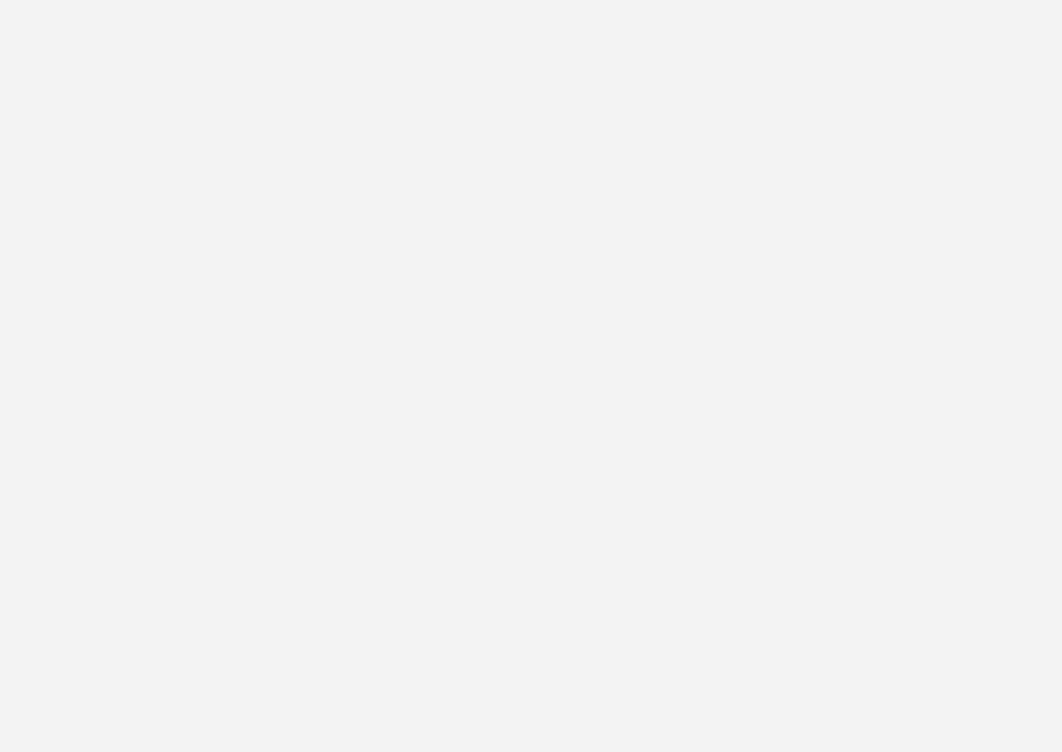
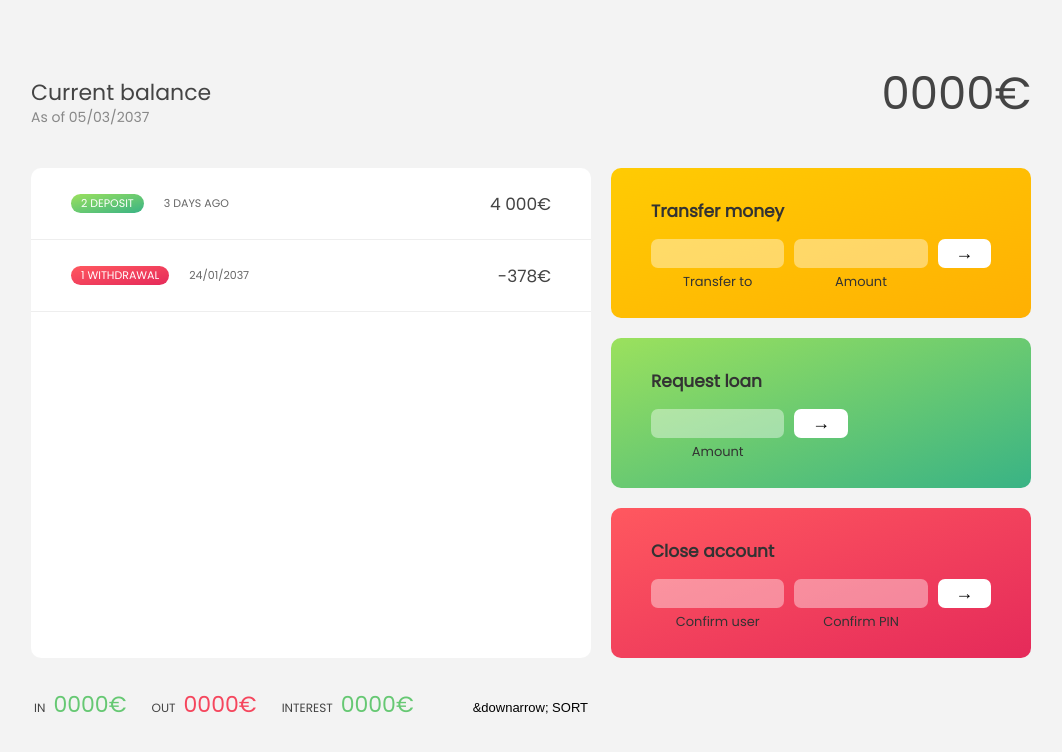
Before and after one commit to mikikralj5/DRS_Crypto_exchange, a React (Create React App) app in the folder frontend/: page /mainPage in a window 1280 px wide. Before the commit this address had no page. Shown: the top 752 px of the page, without its empty margins (109-1171 px from the left). Built offline with nearby package versions, Linux system fonts and the light colour scheme.

Commit message:
frontend design closely done

```diff
--- a/frontend/src/App.js
+++ b/frontend/src/App.js
@@ -1,6 +1,7 @@
 import LandingPage from "./Components/LandingPage";
 import RegistrationForm from "./Components/RegistrationForm";
 import LoginPage from "./Components/LoginPage";
+import MainPage from "./Components/MainPage";
 import { BrowserRouter as Router, Route, Routes } from "react-router-dom";
 
 function App() {
@@ -9,7 +10,7 @@ function App() {
       <div>
         <Routes>
           <Route path="/" element={<LandingPage />} />
-          <Route path="/login" element={<LoginPage />} />
+          <Route path="/mainPage" element={<MainPage />} />
           <Route path="/register" element={<RegistrationForm />} />
         </Routes>
       </div>
--- /dev/null
+++ b/frontend/src/Components/LandingNav.js
@@ -0,0 +1,53 @@
+import React, { useState } from "react";
+
+const LandingNav = () => {
+  const [email, setEmail] = useState("");
+  const [password, setPassword] = useState("");
+
+  const logInUser = async () => {
+    console.log(email, password);
+    const resp = await fetch("http://127.0.0.1:5000/login", {
+      method: "POST",
+      headers: {
+        "Content-Type": "application/json",
+      },
+      body: JSON.stringify({ email, password }),
+    });
+
+    const data = await resp.json();
+    if (data.status === 200) {
+      // window.location.href = "/";
+    }
+  };
+  return (
+    <nav>
+      <p className="welcome">Log in to get started</p>
+      <form className="login">
+        <input
+          type="text"
+          placeholder="email"
+          className="login__input login__input--user"
+          value={email}
+          onChange={(e) => setEmail(e.target.value)}
+        />
+
+        <input
+          type="text"
+          placeholder="password"
+          className="login__input login__input--pin"
+          value={password}
+          onChange={(e) => setPassword(e.target.value)}
+        />
+        <button
+          type="button"
+          className="login__btn"
+          onClick={() => logInUser()}
+        >
+          &rarr;
+        </button>
+      </form>
+    </nav>
+  );
+};
+
+export default LandingNav;
--- a/frontend/src/Components/LandingPage.js
+++ b/frontend/src/Components/LandingPage.js
@@ -1,40 +1,16 @@
 import React, { useState, useEffect } from "react";
+import LandingNav from "./LandingNav";
 import logo from "../logo.png";
-
+import coin from "../coin.png";
 const LandingPage = () => {
-  const [user, setUser] = useState();
-
   return (
-    // <div>
-    //   <h1>Welcome</h1>
-    //   <br />
-    //   <p>You are not logged in</p>
-    //   <a href="/login">
-    //     <button>Login</button>
-    //   </a>
-    //   <a href="/register">
-    //     <button>Register</button>
-    //   </a>
-    // </div>
-    <nav>
-      <p className="welcome">Log in to get started</p>
-      <img src={logo} alt="Logo" className="logo" />
-      <form className="login">
-        <input
-          type="text"
-          placeholder="user"
-          className="login__input login__input--user"
-        />
-
-        <input
-          type="text"
-          placeholder="PIN"
-          maxLength="4"
-          className="login__input login__input--pin"
-        />
-        <button className="login__btn">&rarr;</button>
-      </form>
-    </nav>
+    <div>
+      <LandingNav />
+      <div style={{ "text-align": "center", "margin-top": "20rem" }}>
+        <img src={coin} alt="Logo" className="logo" />
+        <p className="welcome">Welcome to the crypto bros</p>
+      </div>
+    </div>
   );
 };
 
--- a/frontend/src/Components/LoginPage.js
+++ b/frontend/src/Components/LoginPage.js
@@ -1,50 +1,70 @@
 import React, { useState } from "react";
+import logo from "../logo.png";
 
 const LoginPage = () => {
-  const [email, setEmail] = useState("");
-  const [password, setPassword] = useState("");
+  // const [email, setEmail] = useState("");
+  // const [password, setPassword] = useState("");
 
-  const logInUser = async () => {
-    console.log(email, password);
-    const resp = await fetch("http://127.0.0.1:5000/login", {
-      method: "POST",
-      headers: {
-        "Content-Type": "application/json",
-      },
-      body: JSON.stringify({ email, password }),
-    });
+  // const logInUser = async () => {
+  //   console.log(email, password);
+  //   const resp = await fetch("http://127.0.0.1:5000/login", {
+  //     method: "POST",
+  //     headers: {
+  //       "Content-Type": "application/json",
+  //     },
+  //     body: JSON.stringify({ email, password }),
+  //   });
 
-    const data = await resp.json();
-    if (data.status === 200) {
-      window.location.href = "/";
-    }
-  };
+  //   const data = await resp.json();
+  //   if (data.status === 200) {
+  //     window.location.href = "/";
+  //   }
+  // };
 
   return (
-    <div>
-      <h1>login page</h1>
-      <form>
-        <div>
-          <label>Email</label>
+    // <div>
+    //   <h1>login page</h1>
+    //   <form>
+    //     <div>
+    //       <label>Email</label>
+    //       <input
+    //         type="text"
+    //         value={email}
+    //         onChange={(e) => setEmail(e.target.value)}
+    //       />
+    //     </div>
+    //     <div>
+    //       <label>Password</label>
+    //       <input
+    //         type="password"
+    //         value={password}
+    //         onChange={(e) => setPassword(e.target.value)}
+    //       />
+    //     </div>
+    //     <button type="button" onClick={() => logInUser()}>
+    //       Submit
+    //     </button>
+    //   </form>
+    // </div>
+
+    <nav>
+      <p className="welcome">Log in to get started</p>
+      <form className="login">
         <input
           type="text"
-            value={email}
-            onChange={(e) => setEmail(e.target.value)}
+          placeholder="user"
+          className="login__input login__input--user"
         />
-        </div>
-        <div>
-          <label>Password</label>
+
         <input
           type="password"
-            value={password}
-            onChange={(e) => setPassword(e.target.value)}
+          placeholder="PIN"
+          maxLength="4"
+          className="login__input login__input--pin"
         />
-        </div>
-        <button type="button" onClick={() => logInUser()}>
-          Submit
-        </button>
+        <button className="login__btn">&rarr;</button>
       </form>
-    </div>
+    </nav>
   );
 };
 
--- /dev/null
+++ b/frontend/src/Components/MainPage.js
@@ -0,0 +1,84 @@
+import React from "react";
+
+const MainPage = () => {
+  return (
+    <main className="app">
+      <div className="balance">
+        <div>
+          <p className="balance__label">Current balance</p>
+          <p className="balance__date">
+            As of <span className="date">05/03/2037</span>
+          </p>
+        </div>
+        <p className="balance__value">0000€</p>
+      </div>
+
+      <div className="movements">
+        <div className="movements__row">
+          <div className="movements__type movements__type--deposit">
+            2 deposit
+          </div>
+          <div className="movements__date">3 days ago</div>
+          <div className="movements__value">4 000€</div>
+        </div>
+        <div className="movements__row">
+          <div className="movements__type movements__type--withdrawal">
+            1 withdrawal
+          </div>
+          <div className="movements__date">24/01/2037</div>
+          <div className="movements__value">-378€</div>
+        </div>
+      </div>
+
+      <div className="summary">
+        <p className="summary__label">In</p>
+        <p className="summary__value summary__value--in">0000€</p>
+        <p className="summary__label">Out</p>
+        <p className="summary__value summary__value--out">0000€</p>
+        <p className="summary__label">Interest</p>
+        <p className="summary__value summary__value--interest">0000€</p>
+        <button className="btn--sort">&downarrow; SORT</button>
+      </div>
+
+      <div className="operation operation--transfer">
+        <h2>Transfer money</h2>
+        <form className="form form--transfer">
+          <input type="text" className="form__input form__input--to" />
+          <input type="number" className="form__input form__input--amount" />
+          <button className="form__btn form__btn--transfer">&rarr;</button>
+          <label className="form__label">Transfer to</label>
+          <label className="form__label">Amount</label>
+        </form>
+      </div>
+
+      <div className="operation operation--loan">
+        <h2>Request loan</h2>
+        <form className="form form--loan">
+          <input
+            type="number"
+            className="form__input form__input--loan-amount"
+          />
+          <button className="form__btn form__btn--loan">&rarr;</button>
+          <label className="form__label form__label--loan">Amount</label>
+        </form>
+      </div>
+
+      <div className="operation operation--close">
+        <h2>Close account</h2>
+        <form className="form form--close">
+          <input type="text" className="form__input form__input--user" />
+          <input
+            type="password"
+            maxlength="6"
+            className="form__input form__input--pin"
+          />
+          <button className="form__btn form__btn--close">&rarr;</button>
+          <label className="form__label">Confirm user</label>
+          <label className="form__label">Confirm PIN</label>
+        </form>
+      </div>
+    </main>
+  );
+};
+
+export default MainPage;
--- a/frontend/src/index.css
+++ b/frontend/src/index.css
@@ -106,7 +106,8 @@ nav {
 }
 
 .logo {
-  height: 5.25rem;
+  height: 15rem;
+  margin-bottom: 1.5rem;
 }
 
 .login {
@@ -119,7 +120,7 @@ nav {
   font-size: 1.6rem;
   font-family: inherit;
   text-align: center;
-  width: 12rem;
+  width: 23rem;
   border-radius: 10rem;
   margin-right: 1rem;
   color: inherit;
@@ -162,10 +163,6 @@ nav {
   grid-template-columns: 4fr 3fr;
   grid-template-rows: auto repeat(3, 15rem) auto;
   gap: 2rem;
-
-  /* NOTE This creates the fade in/out anumation */
-  opacity: 0;
-  transition: all 1s;
 }
 
 .balance {
```
Also changed, not shown: frontend/src/coin.png (added). Lines whose indentation alone changed are shown as unchanged.
